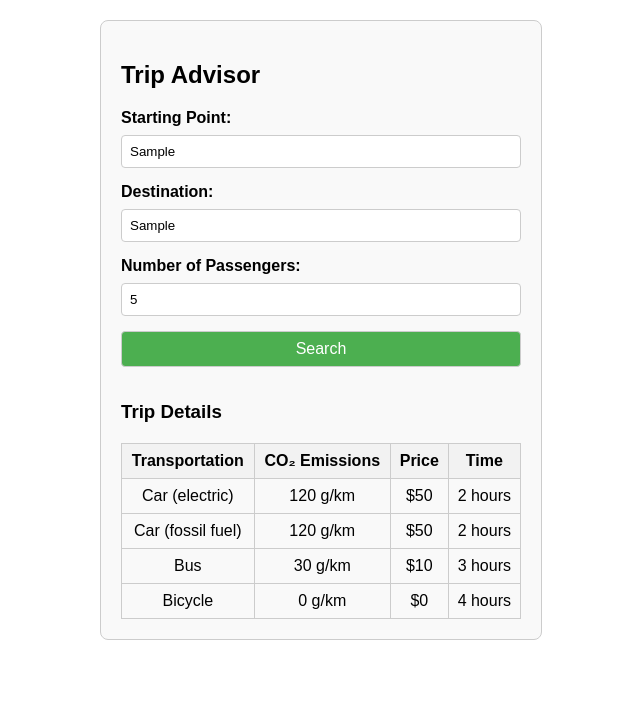
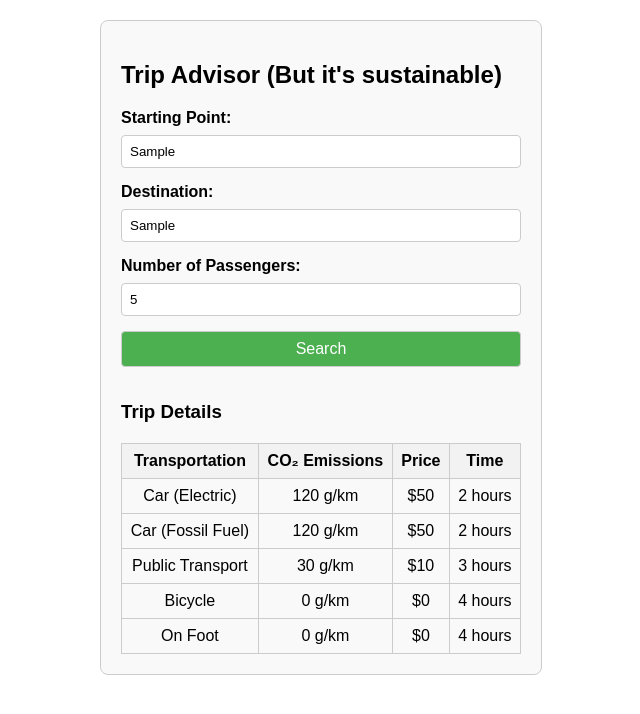
Before and after one commit to Project-Group-Sustainable-Dev-ENM156/Ego-Needs-Multiples, a plain HTML site: page index.html in a window 1280 px wide. Both pictures are taken after typing "Sample", "Sample", "5" into the empty fields and a click on the button "Search". Shown: the whole page, without its empty margins (319-959 px from the left). Drawn offline with Linux system fonts and the light colour scheme.

Commit message:
add "On Foot"

```diff
--- a/index.html
+++ b/index.html
@@ -8,7 +8,7 @@
 </head>
 <body>
     <div class="container">
-        <h2>Trip Advisor</h2>
+        <h2>Trip Advisor (But it's sustainable)</h2>
         <form id="tripForm">
             <label for="startingPoint">Starting Point:</label>
             <input type="text" id="startingPoint" name="startingPoint" placeholder="Enter your starting point" required>
@@ -36,19 +36,19 @@
                 </thead>
                 <tbody>
                     <tr>
-                        <td>Car (electric)</td>
+                        <td>Car (Electric)</td>
                         <td id="car-electric-emissions">-</td>
                         <td id="car-electric-price">-</td>
                         <td id="car-electric-time">-</td>
                     </tr>
                     <tr>
-                        <td>Car (fossil fuel)</td>
+                        <td>Car (Fossil Fuel)</td>
                         <td id="car-fossil-emissions">-</td>
                         <td id="car-fossil-price">-</td>
                         <td id="car-fossil-time">-</td>
                     </tr>
                     <tr>
-                        <td>Bus</td>
+                        <td>Public Transport</td>
                         <td id="bus-emissions">-</td>
                         <td id="bus-price">-</td>
                         <td id="bus-time">-</td>
@@ -59,6 +59,12 @@
                         <td id="bicycle-price">-</td>
                         <td id="bicycle-time">-</td>
                     </tr>
+                    <tr>
+                        <td>On Foot</td>
+                        <td id="on-foot-emissions">-</td>
+                        <td id="on-foot-price">-</td>
+                        <td id="on-foot-time">-</td>
+                    </tr>
                 </tbody>
             </table>
         </div>
--- a/index.js
+++ b/index.js
@@ -13,7 +13,8 @@ document.getElementById('tripForm').addEventListener('submit', function(event) {
         car_electric: { emissions: "120 g/km", price: "$50", time: "2 hours" },
         car_fossil: { emissions: "120 g/km", price: "$50", time: "2 hours" },
         bus: { emissions: "30 g/km", price: "$10", time: "3 hours" },
-        bicycle: { emissions: "0 g/km", price: "$0", time: "4 hours" }
+        bicycle: { emissions: "0 g/km", price: "$0", time: "4 hours" },
+        on_foot: { emissions: "0 g/km", price: "$0", time: "4 hours" }
     };
 
     // Update table with data
@@ -33,6 +34,10 @@ document.getElementById('tripForm').addEventListener('submit', function(event) {
     document.getElementById('bicycle-price').textContent = data.bicycle.price;
     document.getElementById('bicycle-time').textContent = data.bicycle.time;
 
+    document.getElementById('on-foot-emissions').textContent = data.on_foot.emissions;
+    document.getElementById('on-foot-price').textContent = data.on_foot.price;
+    document.getElementById('on-foot-time').textContent = data.on_foot.time;
+
     // Show the results table
     document.getElementById('results').classList.remove('hidden');
 });
```
